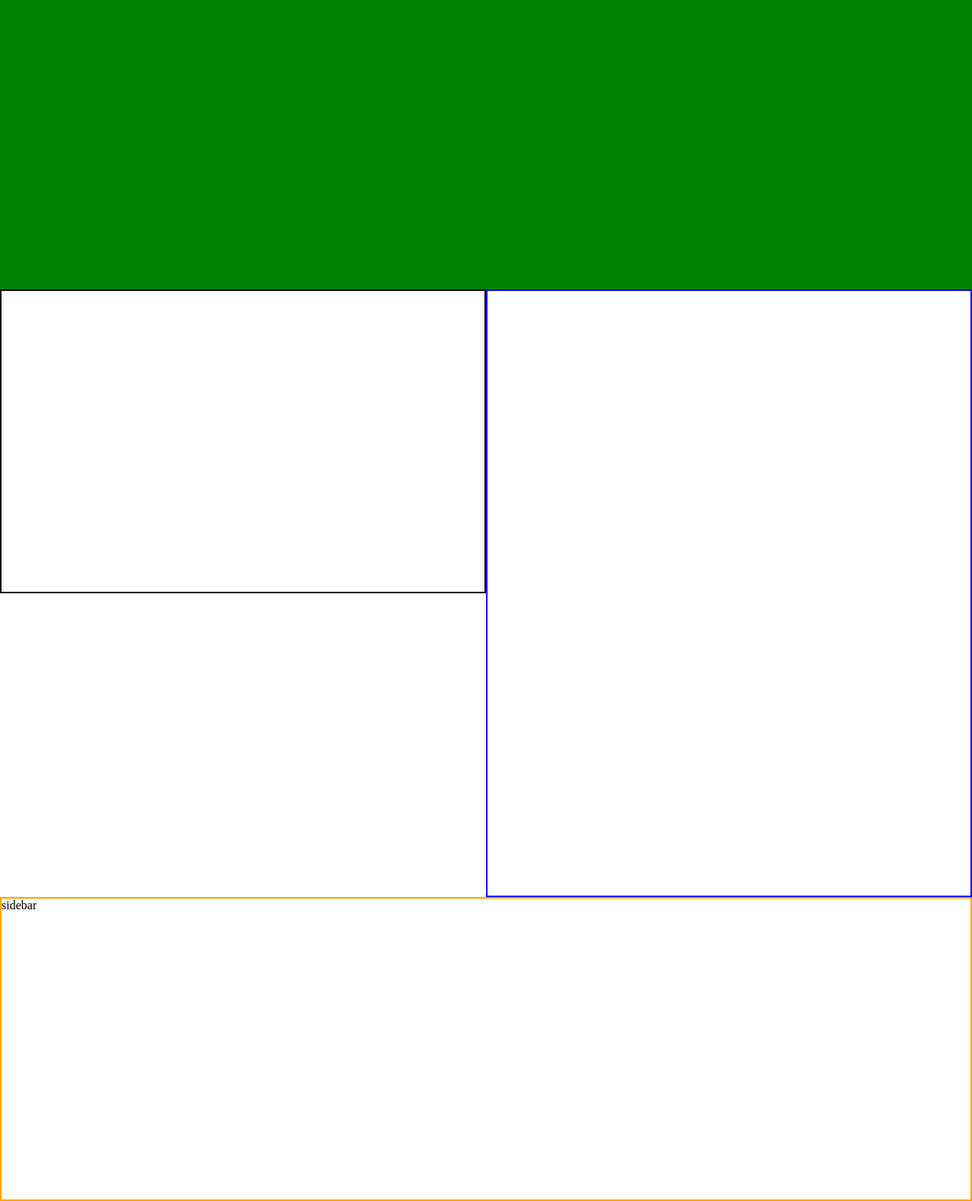
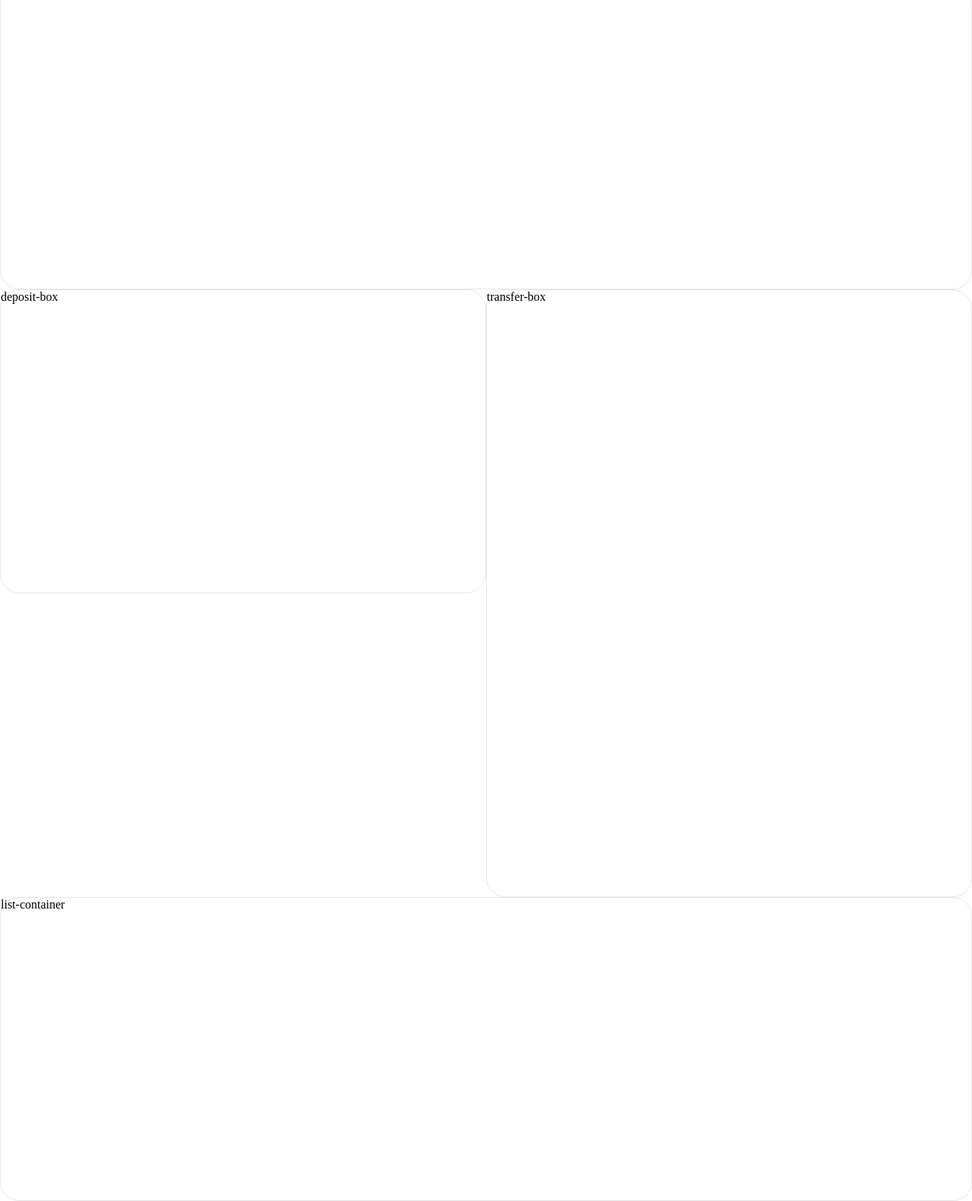
Before and after one commit to Aybi22/Bankapp, a plain HTML site: page index.html in a window 1280 px wide. Shown: the part 56-1637 px from the top of the page at 76% size. Drawn offline with Linux system fonts and the light colour scheme.

Commit message:
"add border to sections"

```diff
--- a/index.html
+++ b/index.html
@@ -23,11 +23,11 @@
 
 <main>main</main>
 
-<section class="deposit-box"></section>
+<section class="deposit-box">deposit-box</section>
 
-<section class="transfer-box"></section>
+<section class="transfer-box">transfer-box</section>
 
-<section class="list-container">sidebar</section>
+<section class="list-container">list-container</section>
 
 
 
--- a/style.css
+++ b/style.css
@@ -6,6 +6,17 @@ h1{
   box-sizing:border-box;
   margin:0;
   padding:0;
+}
+
+:root{
+    --header-color:#255AE2;
+    --button-color:#679C75;
+    --withdraw-color:#FD280C;
+    --button-text-color:#fff;
+    --title-font: roboto;
+    --text-font:montserrat;
+    --card-border:1px solid#E5E5E5;
+    --card-border-radius:25px;
 }
 
 body,html{
@@ -23,7 +34,8 @@ margin:auto;
 }
 
 main{
-    background:green;
+    border:var(--card-border);
+    border-radius: var(--card-border-radius);
     width:100%;
     height:400px;
     grid-column:span 2;
@@ -31,18 +43,21 @@ main{
 }
 
 .deposit-box{
-    border:2px solid black;
+    border:var(--card-border);
+    border-radius: var(--card-border-radius);
     width:100%;
     height:400px;
 }
 .transfer-box{
-    border:2px solid blue;
+    border:var(--card-border);
+    border-radius: var(--card-border-radius);
     width:100%;
     min-height:400px;
     grid-row: span 2;
 }
 .list-container{
-    border:2px solid orange;
+     border:var(--card-border);
+    border-radius: var(--card-border-radius);
     width:100%;
     min-height:400px;
     grid-column:span 2;
```
